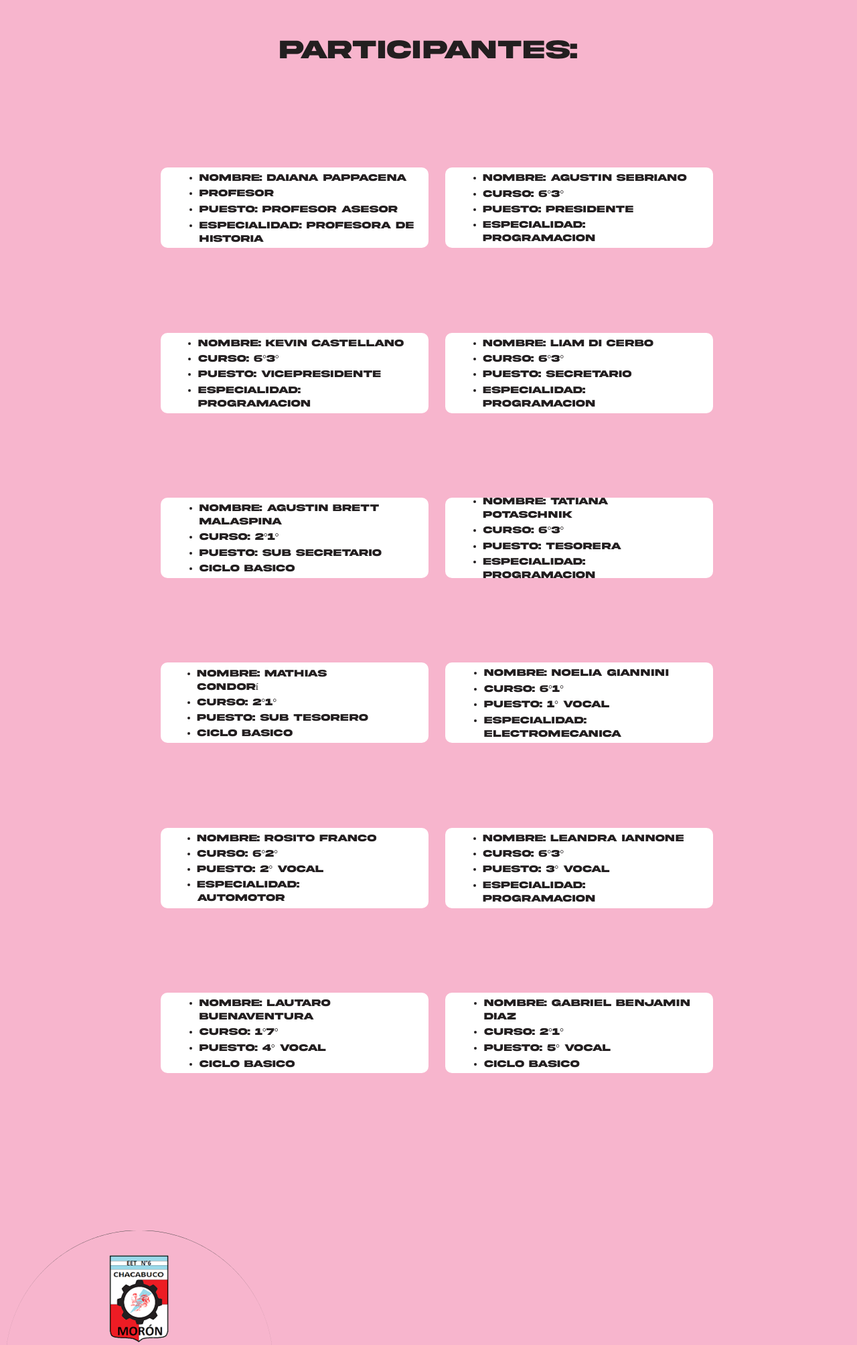
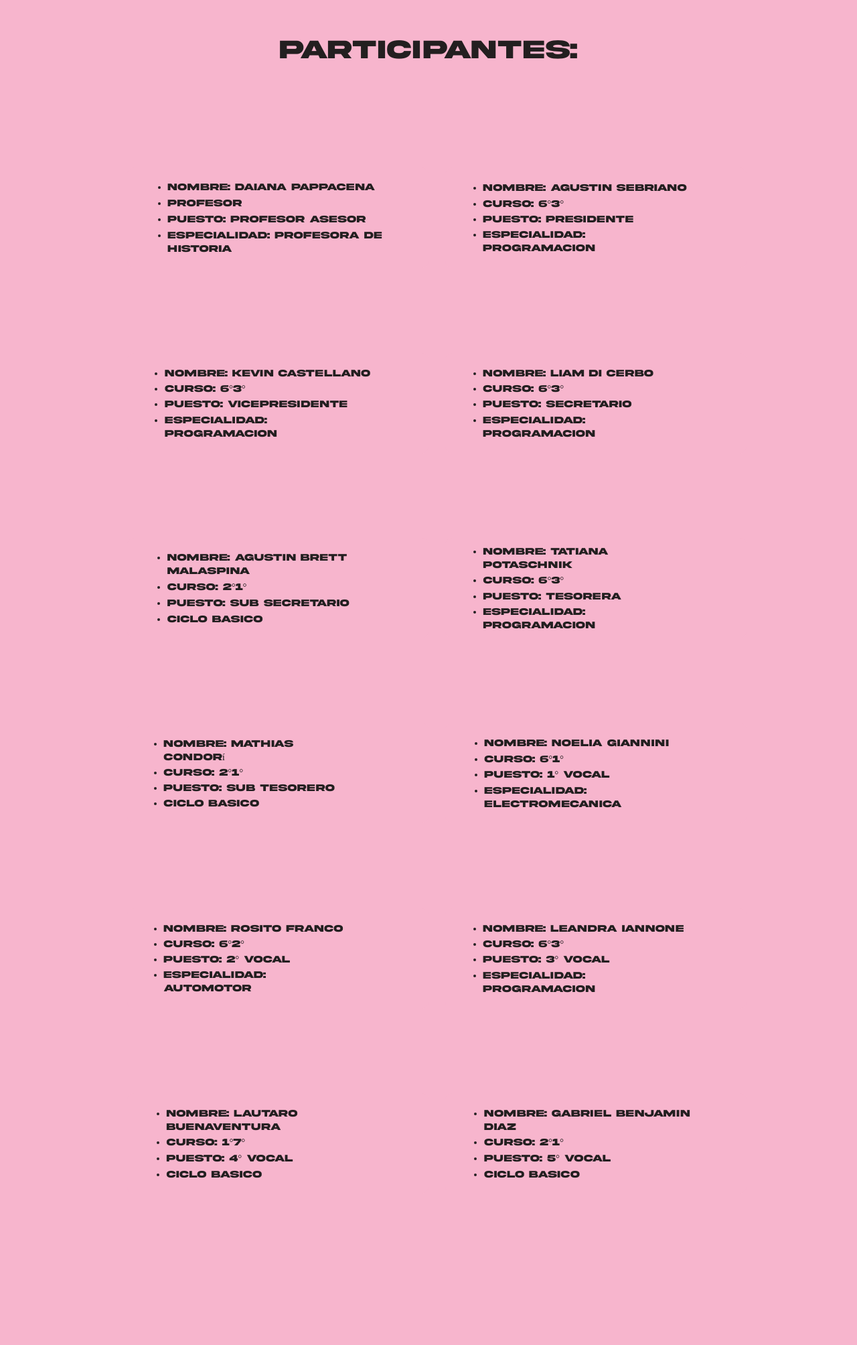
Before and after one commit to lista10chacabuco/lista10chacabuco.github.io, a PHP site: page / in a window 1280 px wide. Shown: the part 974-2982 px from the top of the page at 67% size. Run offline with PHP 8.4, Linux system fonts and the light colour scheme.

Commit message:
Update style.css

```diff
--- a/pagina/pagina web centro/style.css
+++ b/pagina/pagina web centro/style.css
@@ -48,9 +48,9 @@ p {
 }
 
 .contenedor {
-    height: 120px;
-    width: 400px;
-    background-color: #ffffff; /* Color del Inter de Miami */
+    height: 150px;
+    width: 450px;
+    background-color:   #F7B5CD; /* Color del Inter de Miami */
     display: flex;
     border-radius: 10px;
     align-items: center;
```
